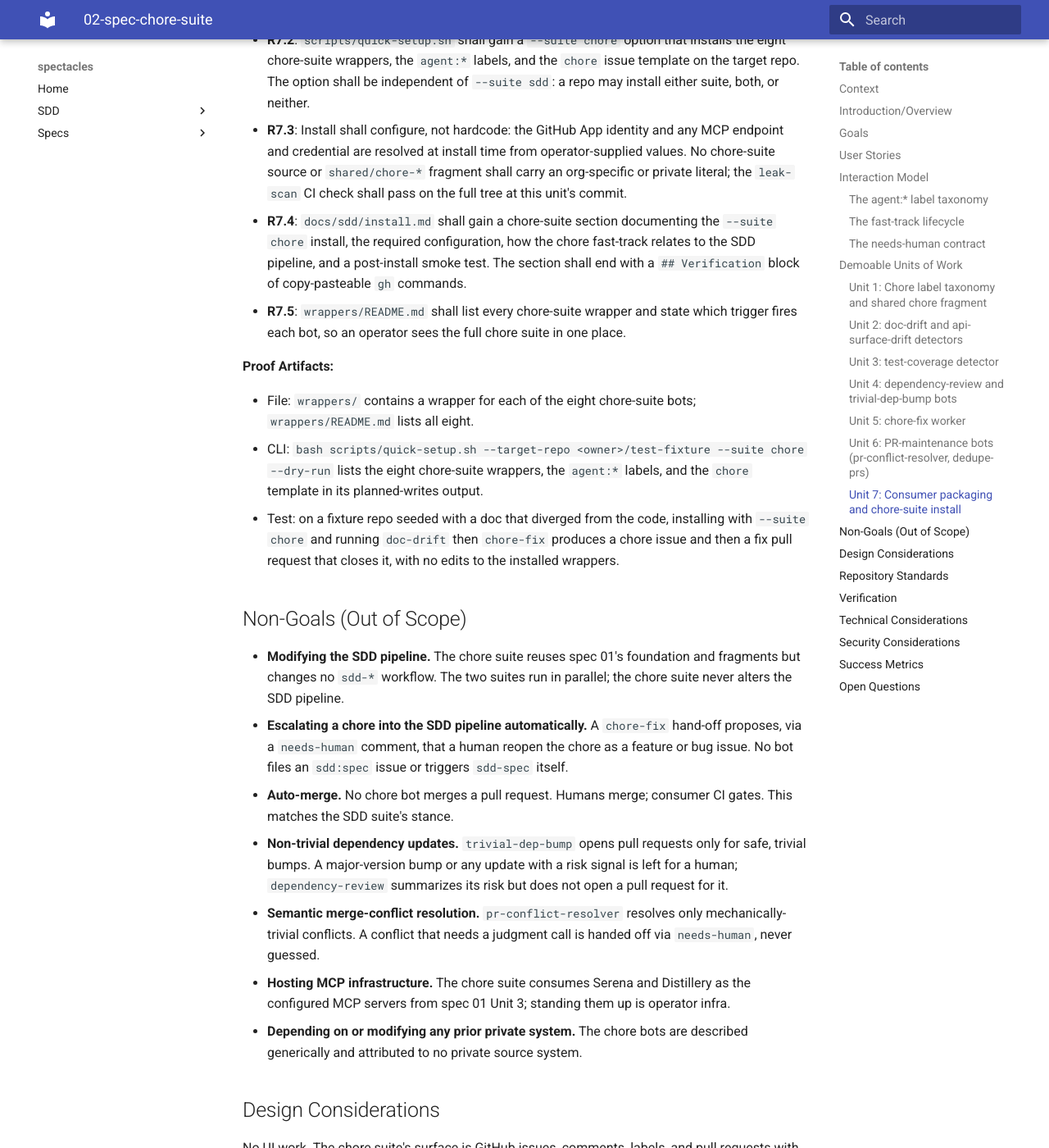
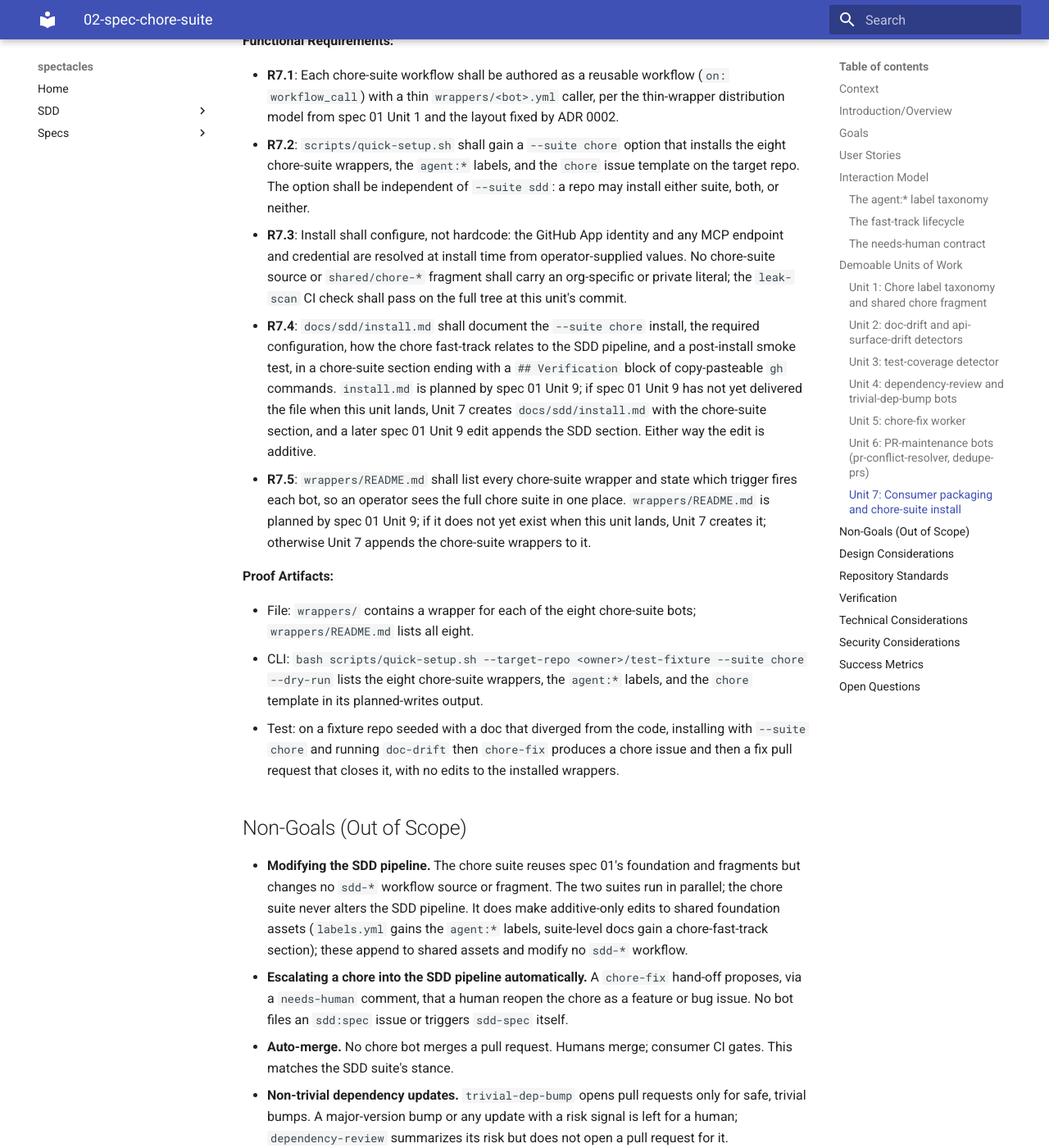
Before and after one commit to norrietaylor/spectacles, an MkDocs documentation site: the page built from docs/specs/02-spec-chore-suite/02-spec-chore-suite.md, in a window 1280 px wide and 1400 px high, scrolled down 13294 px. Shown: the whole window at 82% size. Built offline with MkDocs 1.6.1 and Material for MkDocs 9.7.7, drawn with Linux system fonts in a browser that asks for light colours; some of the changed text lies outside the part shown.

Commit message:
docs: address review findings on spec 02 chore-bot suite
Resolve the 2 Major and 5 Minor findings from the PR #22 review:

- Major: replace Unit 1's third proof artifact, which depended on
  the quick-setup.sh --suite chore flag built in Unit 7, with a test
  using the existing spec 01 Unit 1 label-sync mechanism, so Unit 1
  is internally consistent and has no forward dependency.
- Major: correct the Introduction so dependency-review is classified
  as a PR-advisory bot, not an issue-filing detector, matching the
  spec's own agent:* taxonomy (four detectors, not five).
- Minor: clarify Non-Goal 1 that the chore suite makes additive-only
  edits to shared foundation assets and modifies no sdd-* workflow.
- Minor: note in R7.4/R7.5 that Unit 7 creates docs/sdd/install.md
  and wrappers/README.md if spec 01 Unit 9 has not yet delivered them.
- Minor: add the spec 01 Unit 3 (Serena MCP) dependency to the
  Depends on lines of Units 2, 3, and 5.
- Minor: reword Unit 4's trivial-dep-bump proof artifact as a seeded
  fixture so the proof is reproducible.
- Minor: clarify the Verification bootstrapping note as eight bots
  across seven units.

Also apply both Nits: drop the contradictory parenthetical on Unit 1's
Depends on line, and note that the markdownlint glob covers docs/ only
while gh aw compile and leak-scan cover workflow and shared paths.

Co-Authored-By: Claude Opus 4.7 (1M context) <noreply@anthropic.com>

```diff
--- a/docs/specs/02-spec-chore-suite/02-spec-chore-suite.md
+++ b/docs/specs/02-spec-chore-suite/02-spec-chore-suite.md
@@ -72,13 +72,15 @@ project so a shared store cannot leak unrelated content.
 ## Introduction/Overview
 
 This spec stands up the **chore-bot suite**: eight agentic workflows that run
-as a standalone fast-track alongside the SDD pipeline. Five are detectors that
+as a standalone fast-track alongside the SDD pipeline. Four are detectors that
 audit the running repository and file labelled chore issues (`doc-drift`,
-`api-surface-drift`, `test-coverage`, `dependency-review`, `trivial-dep-bump`).
-One is the `chore-fix` worker that turns an open chore-labelled issue into a
-fix pull request directly, bypassing spec and triage. Two are PR-maintenance
-bots that keep the bot pull-request flow tidy (`pr-conflict-resolver`,
-`dedupe-prs`).
+`api-surface-drift`, `test-coverage`, `trivial-dep-bump`). A fifth bot,
+`dependency-review`, audits dependency-bumping pull requests but files no
+chore issue: it posts an advisory risk comment on the pull request, so it is a
+PR-advisory bot rather than an issue-filing detector. One is the `chore-fix`
+worker that turns an open chore-labelled issue into a fix pull request
+directly, bypassing spec and triage. Two are PR-maintenance bots that keep the
+bot pull-request flow tidy (`pr-conflict-resolver`, `dedupe-prs`).
 
 The fast-track is the design center. A detector files a chore issue carrying
 an `agent:*` label. The `chore-fix` worker selects an `agent:*`-labelled issue
@@ -260,8 +262,10 @@ labels sync onto a repo and the fragment passes the leak-scan.
 - File: `shared/chore-interaction.md` exists, references
   `decisions/0001-needs-human.md` and `shared/rigor.md`, and passes the
   `leak-scan` check.
-- Test: opening a test issue and applying `agent:doc-drift` to it succeeds
-  because `quick-setup.sh` synced the label onto the repo.
+- Test: running the existing `quick-setup.sh` label sync against a test repo
+  creates the four `agent:*` labels, after which a test issue can be opened
+  and labelled `agent:doc-drift`. This uses the spec 01 Unit 1 label-sync
+  mechanism as is; it does not depend on the `--suite chore` flag added later.
 
 ### Unit 2: `doc-drift` and `api-surface-drift` detectors
 
@@ -270,7 +274,7 @@ finds divergence between user-facing or agent-facing docs and the
 implementation; `api-surface-drift` finds public-API-surface changes missing
 from docs or a changelog. Demoable: each detector files one evidenced chore
 issue against a seeded drift.
-**Depends on:** Unit 1
+**Depends on:** Unit 1; spec 01 Unit 3 (Serena MCP fragment)
 **Affected areas:** `.github/workflows/doc-drift.md` (new),
 `.github/workflows/doc-drift.lock.yml` (generated),
 `.github/workflows/api-surface-drift.md` (new),
@@ -332,7 +336,7 @@ issue against a seeded drift.
 **Purpose:** Stand up the coverage detector: it finds code lacking test
 coverage and files coverage-gap chore issues. Demoable: the detector files an
 evidenced coverage-gap issue against an untested module.
-**Depends on:** Unit 1
+**Depends on:** Unit 1; spec 01 Unit 3 (Serena MCP fragment)
 **Affected areas:** `.github/workflows/test-coverage.md` (new),
 `.github/workflows/test-coverage.lock.yml` (generated),
 `wrappers/test-coverage.yml` (new)
@@ -435,9 +439,9 @@ appears on a dependency PR, and a trivial bump arrives as a PR.
   advisory comment from `dependency-review` naming each changed dependency and
   its version delta; a pull request that changes no dependency yields a
   `noop`.
-- Test: on a fixture repo with a safe patch-level update available,
-  `trivial-dep-bump` opens one pull request that updates the manifest and
-  lockfile.
+- Test: on a fixture repo whose manifest pins a dependency one safe
+  patch-level release behind its latest, `trivial-dep-bump` opens one pull
+  request that updates the manifest and lockfile to that release.
 
 ### Unit 5: `chore-fix` worker
 
@@ -445,7 +449,7 @@ appears on a dependency PR, and a trivial bump arrives as a PR.
 chore-labelled issue, drafts a fix, and opens a pull request directly,
 bypassing `sdd-spec` and `sdd-triage`. Demoable: an `agent:*`-labelled issue
 produces a fix pull request that closes it.
-**Depends on:** Units 1, 2, 3
+**Depends on:** Units 1, 2, 3; spec 01 Unit 3 (Serena MCP fragment)
 **Affected areas:** `.github/workflows/chore-fix.md` (new),
 `.github/workflows/chore-fix.lock.yml` (generated),
 `wrappers/chore-fix.yml` (new)
@@ -586,14 +590,19 @@ it.
   operator-supplied values. No chore-suite source or `shared/chore-*` fragment
   shall carry an org-specific or private literal; the `leak-scan` CI check
   shall pass on the full tree at this unit's commit.
-- **R7.4**: `docs/sdd/install.md` shall gain a chore-suite section documenting
-  the `--suite chore` install, the required configuration, how the chore
-  fast-track relates to the SDD pipeline, and a post-install smoke test. The
-  section shall end with a `## Verification` block of copy-pasteable `gh`
-  commands.
+- **R7.4**: `docs/sdd/install.md` shall document the `--suite chore` install,
+  the required configuration, how the chore fast-track relates to the SDD
+  pipeline, and a post-install smoke test, in a chore-suite section ending
+  with a `## Verification` block of copy-pasteable `gh` commands. `install.md`
+  is planned by spec 01 Unit 9; if spec 01 Unit 9 has not yet delivered the
+  file when this unit lands, Unit 7 creates `docs/sdd/install.md` with the
+  chore-suite section, and a later spec 01 Unit 9 edit appends the SDD
+  section. Either way the edit is additive.
 - **R7.5**: `wrappers/README.md` shall list every chore-suite wrapper and
   state which trigger fires each bot, so an operator sees the full chore suite
-  in one place.
+  in one place. `wrappers/README.md` is planned by spec 01 Unit 9; if it does
+  not yet exist when this unit lands, Unit 7 creates it; otherwise Unit 7
+  appends the chore-suite wrappers to it.
 
 **Proof Artifacts:**
 
@@ -610,8 +619,11 @@ it.
 ## Non-Goals (Out of Scope)
 
 - **Modifying the SDD pipeline.** The chore suite reuses spec 01's foundation
-  and fragments but changes no `sdd-*` workflow. The two suites run in
-  parallel; the chore suite never alters the SDD pipeline.
+  and fragments but changes no `sdd-*` workflow source or fragment. The two
+  suites run in parallel; the chore suite never alters the SDD pipeline. It
+  does make additive-only edits to shared foundation assets (`labels.yml`
+  gains the `agent:*` labels, suite-level docs gain a chore-fast-track
+  section); these append to shared assets and modify no `sdd-*` workflow.
 - **Escalating a chore into the SDD pipeline automatically.** A `chore-fix`
   hand-off proposes, via a `needs-human` comment, that a human reopen the
   chore as a feature or bug issue. No bot files an `sdd:spec` issue or
@@ -682,10 +694,16 @@ gh-aw compilation checks.
 | Test  | `gh aw compile .github/workflows/*.md` (frontmatter and schema validation) |
 | Leak  | `leak-scan` CI job against the secret denylist |
 
+The `markdownlint-cli2` glob covers `docs/` only; it is inherited from spec
+01 and not changed here. Chore-suite sources at `.github/workflows/*.md` and
+fragments under `shared/` are covered by the `gh aw compile` check and the
+`leak-scan` job, which run on those paths regardless of the lint glob.
+
 **Bootstrapping:** The chore suite is built conventionally, consistent with
-ADR 0003: each of the seven units is delivered as an ordinary pull request,
-not built through the SDD pipeline. There is no bootstrapping unit; Unit 1
-consumes the foundation that spec 01 Unit 1 already provides.
+ADR 0003: each of the seven units (eight bots across seven units) is delivered
+as an ordinary pull request, not built through the SDD pipeline. There is no
+bootstrapping unit; Unit 1 consumes the foundation that spec 01 Unit 1 already
+provides.
 
 ## Technical Considerations
 
```
Also changed, not shown: other parts of docs/specs/02-spec-chore-suite/02-spec-chore-suite.md (+1 -1 lines).
